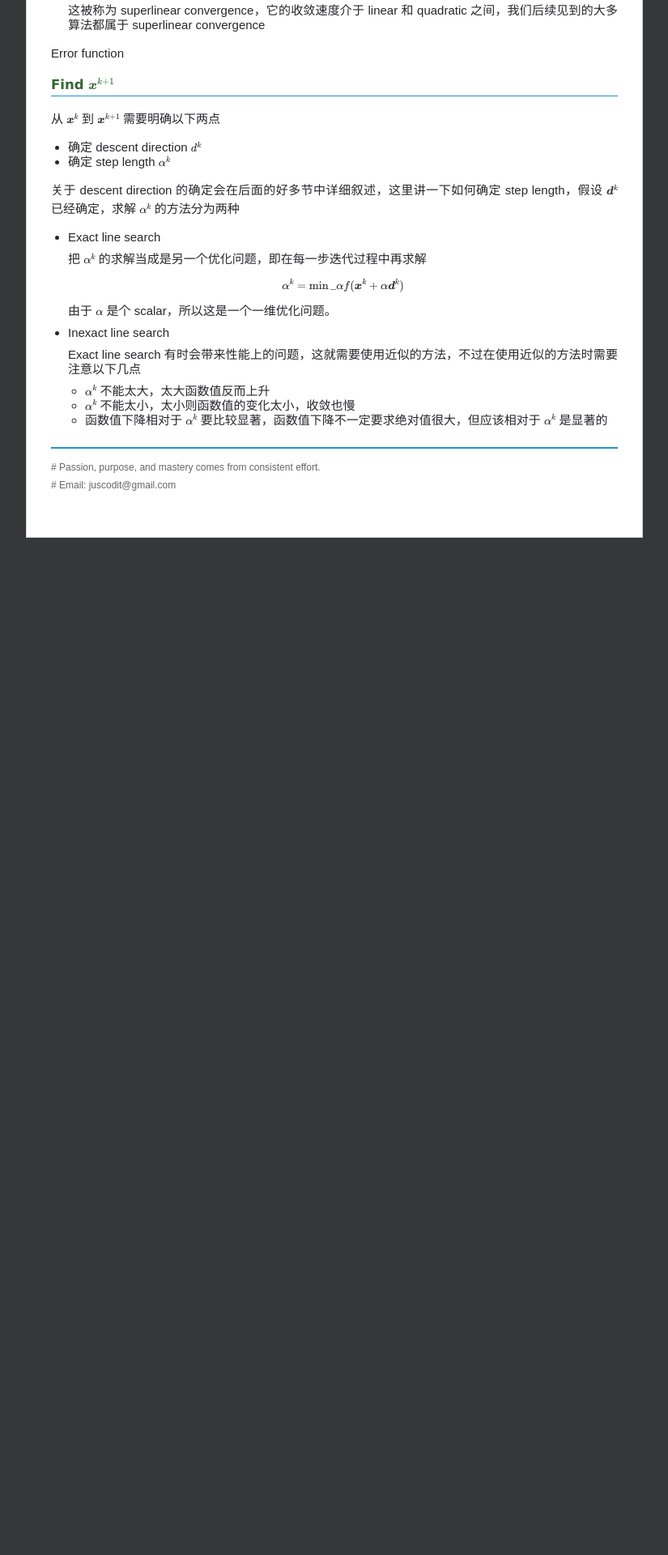
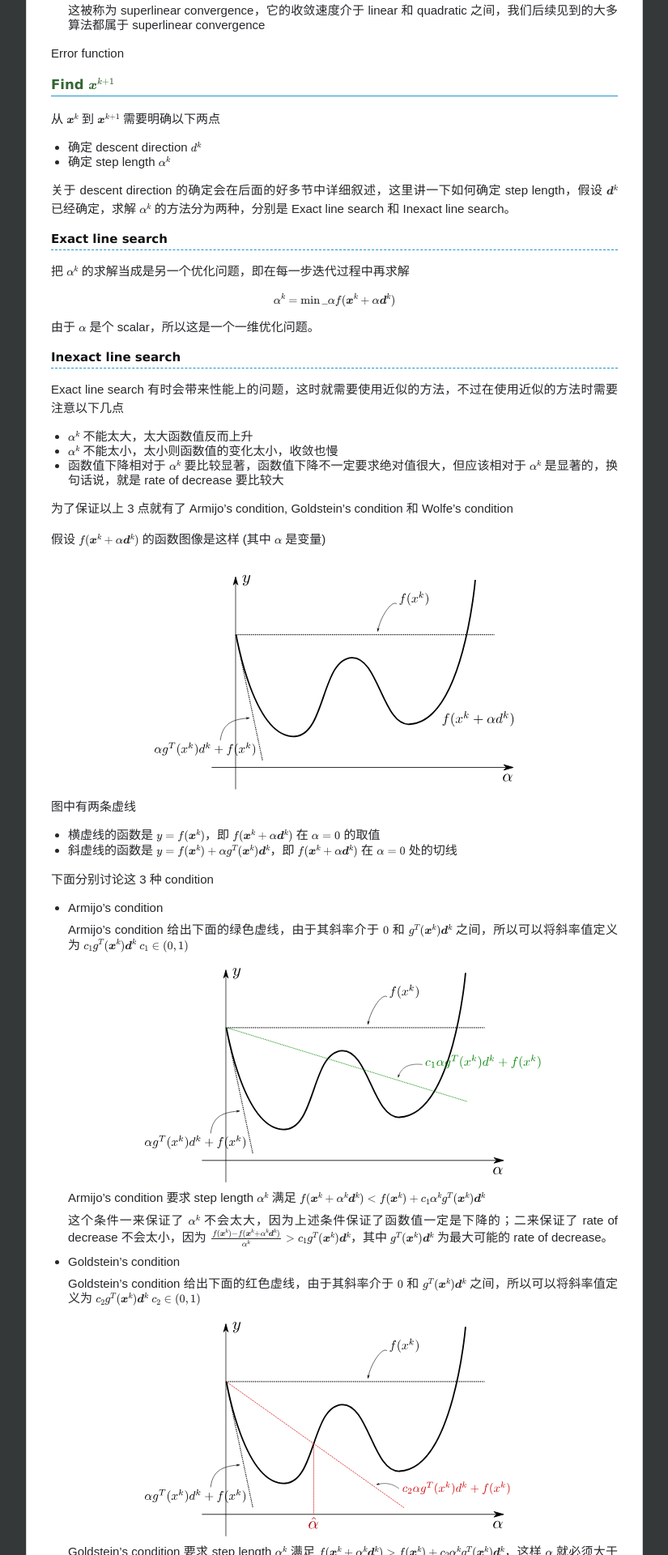
Before and after one commit to chenrushan/chenrushan.github.io, a Jekyll site: the page built from _posts/2014-06-03-NP-07-line-search.markdown, in a window 1280 px wide. Shown: the part 1065-2985 px from the top of the page at 81% size, without its empty margins (227-1052 px from the left). Built offline with Jekyll 4.4.1, drawn with Linux system fonts in a browser that asks for light colours; Markdown is read by kramdown in place of the engine named in the settings; formulas are drawn with MathJax 3; before the commit the page ends 1739 px from its top, so only the background shows below that; some of the changed text lies outside the part shown.

Commit message:
[np07]: finish

```diff
--- a/_posts/2014-06-03-NP-07-line-search.markdown
+++ b/_posts/2014-06-03-NP-07-line-search.markdown
@@ -66,20 +66,63 @@ Error function
 * 确定 descent direction $d^{k}$
 * 确定 step length $\alpha^{k}$
 
-关于 descent direction 的确定会在后面的好多节中详细叙述，这里讲一下如何确定 step length，假设 $\boldsymbol{d}^k$ 已经确定，求解 $\alpha^k$ 的方法分为两种
+关于 descent direction 的确定会在后面的好多节中详细叙述，这里讲一下如何确定 step length，假设 $\boldsymbol{d}^k$ 已经确定，求解 $\alpha^k$ 的方法分为两种，分别是 Exact line search 和 Inexact line search。
 
-* Exact line search
+##### Exact line search
 
-  把 $\alpha^k$ 的求解当成是另一个优化问题，即在每一步迭代过程中再求解
+把 $\alpha^k$ 的求解当成是另一个优化问题，即在每一步迭代过程中再求解
 
-  $$\alpha^k = \min\_{\alpha} f(\boldsymbol{x}^k + \alpha \boldsymbol{d}^k)$$
+$$\alpha^k = \min\_{\alpha} f(\boldsymbol{x}^k + \alpha \boldsymbol{d}^k)$$
 
-  由于 $\alpha$ 是个 scalar，所以这是一个一维优化问题。
+由于 $\alpha$ 是个 scalar，所以这是一个一维优化问题。
 
-* Inexact line search
+##### Inexact line search
 
-  Exact line search 有时会带来性能上的问题，这就需要使用近似的方法，不过在使用近似的方法时需要注意以下几点
+Exact line search 有时会带来性能上的问题，这时就需要使用近似的方法，不过在使用近似的方法时需要注意以下几点
 
-  * $\alpha^k$ 不能太大，太大函数值反而上升
-  * $\alpha^k$ 不能太小，太小则函数值的变化太小，收敛也慢
-  * 函数值下降相对于 $\alpha^k$ 要比较显著，函数值下降不一定要求绝对值很大，但应该相对于 $\alpha^k$ 是显著的
+* $\alpha^k$ 不能太大，太大函数值反而上升
+* $\alpha^k$ 不能太小，太小则函数值的变化太小，收敛也慢
+* 函数值下降相对于 $\alpha^k$ 要比较显著，函数值下降不一定要求绝对值很大，但应该相对于 $\alpha^k$ 是显著的，换句话说，就是 rate of decrease 要比较大
+
+为了保证以上 3 点就有了 Armijo's condition, Goldstein's condition 和 Wolfe's condition
+
+假设 $f(\boldsymbol{x}^k + \alpha \boldsymbol{d}^k)$ 的函数图像是这样 (其中 $\alpha$ 是变量)
+
+<object data="/resource/NNP/07-line-search/f_alpha.svg" type="image/svg+xml" class="blkcenter"></object>
+
+图中有两条虚线
+
+* 横虚线的函数是 $y = f(\boldsymbol{x}^k)$，即 $f(\boldsymbol{x}^k + \alpha \boldsymbol{d}^k)$ 在 $\alpha  = 0$ 的取值
+* 斜虚线的函数是 $y = f(\boldsymbol{x}^k) + \alpha g^T(\boldsymbol{x}^k)\boldsymbol{d}^k$，即 $f(\boldsymbol{x}^k + \alpha \boldsymbol{d}^k)$ 在 $\alpha  = 0$ 处的切线
+
+下面分别讨论这 3 种 condition
+
+* Armijo's condition
+
+  Armijo's condition 给出下面的绿色虚线，由于其斜率介于 $0$ 和 $g^T(\boldsymbol{x}^k)\boldsymbol{d}^k$ 之间，所以可以将斜率值定义为 $c\_1 g^T(\boldsymbol{x}^k)\boldsymbol{d}^k \; c_1 \in (0, 1)$
+
+  <object data="/resource/NNP/07-line-search/amijo.svg" type="image/svg+xml" class="blkcenter"></object>
+
+  Armijo's condition 要求 step length $\alpha^k$ 满足 $f(\boldsymbol{x}^k + \alpha^k \boldsymbol{d}^k) < f(\boldsymbol{x}^k) + c\_1 \alpha^k g^T(\boldsymbol{x}^k)\boldsymbol{d}^k$
+
+  这个条件一来保证了 $\alpha^k$ 不会太大，因为上述条件保证了函数值一定是下降的；二来保证了 rate of decrease 不会太小，因为 $\frac{f(\boldsymbol{x}^k) - f(\boldsymbol{x}^k + \alpha^k \boldsymbol{d}^k)}{\alpha^k} > c\_1 g^T(\boldsymbol{x}^k)\boldsymbol{d}^k$，其中 $g^T(\boldsymbol{x}^k)\boldsymbol{d}^k$ 为最大可能的 rate of decrease。
+
+* Goldstein's condition
+
+  Goldstein's condition 给出下面的红色虚线，由于其斜率介于 $0$ 和 $g^T(\boldsymbol{x}^k)\boldsymbol{d}^k$ 之间，所以可以将斜率值定义为 $c\_2 g^T(\boldsymbol{x}^k)\boldsymbol{d}^k \; c_2 \in (0, 1)$
+
+  <object data="/resource/NNP/07-line-search/goldstein.svg" type="image/svg+xml" class="blkcenter"></object>
+
+  Goldstein's condition 要求 step length $\alpha^k$ 满足 $f(\boldsymbol{x}^k + \alpha^k \boldsymbol{d}^k) > f(\boldsymbol{x}^k) + c\_2 \alpha^k g^T(\boldsymbol{x}^k)\boldsymbol{d}^k$，这样 $\alpha$ 就必须大于 $\hat{\alpha}$，这个条件保证了 step length 不会太小
+
+  通常 Goldstein's condition 和 Armijo's condition 一起使用，这样就同时满足了前面提出的 3 个要求，在这种情况下，$c\_2$ 的取值范围是 $(c\_1, 1)$
+
+* Wolfe's condition
+
+  Wolfe's condition 的作用和 Goldstein's condition 是一样的，都是要保证 step length 不会太小，只是用的方法不一样，Wolfe's condition 通过限制 $\alpha^k$ 处的函数斜率来保证的。如下图中给出的斜虚线，假设其斜率有 $c g^T(\boldsymbol{x}^k)\boldsymbol{d}^k \; c\in (0, 1)$
+
+  <object data="/resource/NNP/07-line-search/wolfe.svg" type="image/svg+xml" class="blkcenter"></object>
+
+  Wolfe's condition 要求 $f'(\boldsymbol{x}^k + \alpha^k \boldsymbol{d}^k) > c g^T(\boldsymbol{x}^k) \boldsymbol{d}^k$，这样符合条件的 $\alpha$ 就只能是 $(\hat{\alpha}\_1, \hat{\alpha}\_2) \cup (\hat{\alpha}\_3, +\infty)$，也就保证了 step length 不会太小
+
+  同样 Wolfe's condition 也通常和 Armijo's condition 一起使用
--- a/css/main.css
+++ b/css/main.css
@@ -59,6 +59,12 @@ h3 {
 h4 {
     font-size: 1.1em;
     border-bottom: 1px solid #1e94d1;
+    margin: 1em 0 1em 0;
+}
+
+h5 {
+    font-size: 1em;
+    border-bottom: 1px dashed #1e94d1;
     margin: 1em 0 1em 0;
 }
 
```
Also changed, not shown: resource/NNP/07-line-search/amijo.svg (added), resource/NNP/07-line-search/f_alpha.svg (added), resource/NNP/07-line-search/goldstein.svg (added), resource/NNP/07-line-search/wolfe.svg (added).
